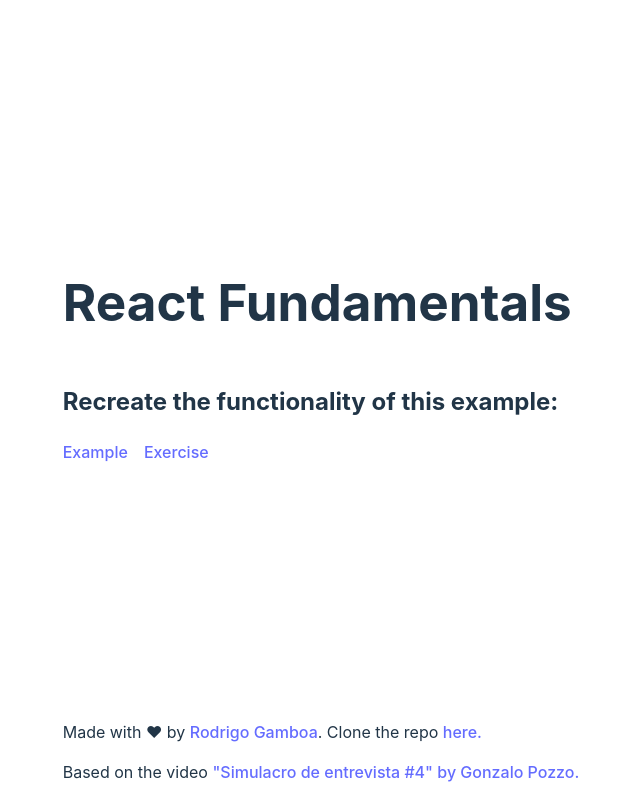
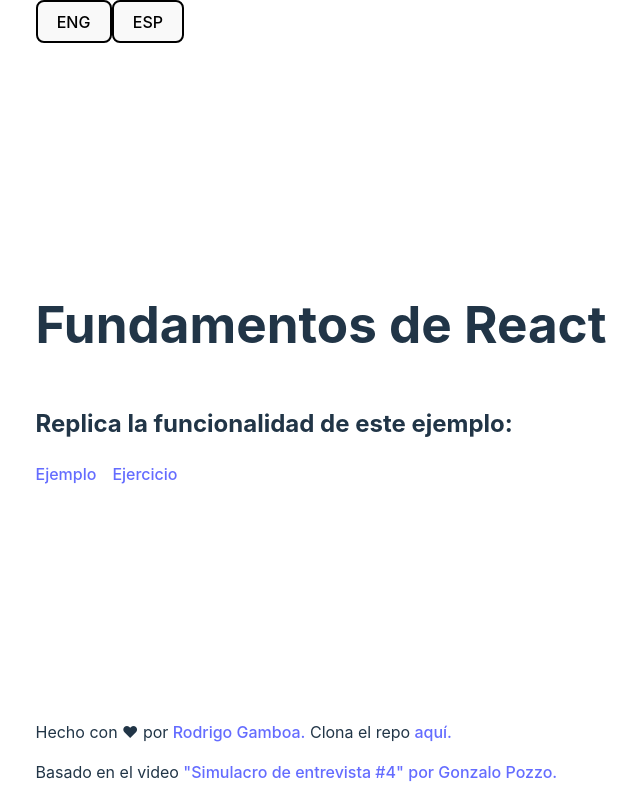
Before and after one commit to RodrigoGamboa/react-fundamentals-example, a React (Vite) app: page / in a window 1280 px wide. Shown: the whole page, without its empty margins (319-959 px from the left). Built offline with nearby package versions, Linux system fonts and the light colour scheme.

Commit message:
feat: create translate file and basic functionality on Home

```diff
--- a/src/pages/Example1.tsx
+++ b/src/pages/Example1.tsx
@@ -12,6 +12,7 @@
 
   return (
     <>
+      <header>Back</header>
 	    <div style={{position: "sticky", top: "30px", display: "flex", justifyContent: "center", gap: "1rem"}}>
         <input style={{border: "3px solid black", marginBottom: "2rem", height: "2rem"}} placeholder="Search Pokemon" />
 	    </div>
--- a/src/pages/Home.tsx
+++ b/src/pages/Home.tsx
@@ -1,29 +1,41 @@
+import { useState } from "react"
 import { Link } from "react-router-dom"
+import { translations } from "../translate"
 
 function Home() {
+  const [language, setLanguage] = useState('es')
+
+  function getTranslation(key: string) {
+    return translations[key][language]
+  }
+
   return (
     <div style={{height: "100vh", display: "flex", flexDirection: "column", justifyContent: "center"}}>
+      <header>
+        <button onClick={() => setLanguage("en")}>ENG</button>
+        <button onClick={() => setLanguage("es")}>ESP</button>
+      </header>
       <main style={{height: "100vh", display: "flex", flexDirection: "column", justifyContent: "center"}}>
-        <h1>React Fundamentals</h1>
-        <h2>Recreate the functionality of this example:</h2>
+        <h1>{getTranslation("homeTitle")}</h1>
+        <h2>{getTranslation("homeSubtitle")}</h2>
         <div style={{display: "flex", gap: "1rem"}} >
-          <Link to="/example1-solved">Example</Link>
-          <Link to="/example1">Exercise</Link>
+          <Link to="/example1-solved">{getTranslation("example")}</Link>
+          <Link to="/example1">{getTranslation("exercise")}</Link>
         </div>
       </main>
       <footer>
-      <p>Made with &hearts; by&nbsp;
+        <p>{getTranslation("footerAuthor")}
           <a href="https://www.linkedin.com/in/rodrigogamboa/" target="_blank">
-          Rodrigo Gamboa
+            &nbsp;Rodrigo Gamboa.
           </a>
-        . Clone the repo&nbsp;
+          &nbsp;{getTranslation("footerRepo")}
           <a href="https://github.com/RodrigoGamboa/react-fundamentals-example" target="_blank">
-          here.
+            &nbsp;{getTranslation("footerHere")}
           </a>
         </p>
-      <p>Based on the video&nbsp;
+        <p>{getTranslation("footerBased")}&nbsp;
           <a href="https://youtu.be/FGiAy0GUrDI" target="_blank">
-          "Simulacro de entrevista #4" by Gonzalo Pozzo.
+            "Simulacro de entrevista #4" {getTranslation("footerBy")} Gonzalo Pozzo.
           </a>
         </p>
       </footer>
--- /dev/null
+++ b/src/translate.ts
@@ -0,0 +1,38 @@
+export const translations: any = {
+  homeTitle: {
+    en: 'React Fundamentals',
+    es: 'Fundamentos de React',
+  },
+  homeSubtitle: {
+    en: 'Replicate the funcionality of this example:',
+    es: 'Replica la funcionalidad de este ejemplo:',
+  },
+  example: {
+    en: 'Example',
+    es: 'Ejemplo',
+  },
+  exercise: {
+    en: 'Exercise',
+    es: 'Ejercicio',
+  },
+  footerAuthor: {
+    en: 'Made with ♥ by',
+    es: 'Hecho con ♥ por',
+  },
+  footerRepo: {
+    en: 'Clone the repo',
+    es: 'Clona el repo',
+  },
+  footerHere: {
+    en: 'here.',
+    es: 'aquí.',
+  },
+  footerBased: {
+    en: 'Based on the video',
+    es: 'Basado en el video',
+  },
+  footerBy: {
+    en: 'by',
+    es: 'por',
+  }
+};
```
Lines whose indentation alone changed are shown as unchanged.
